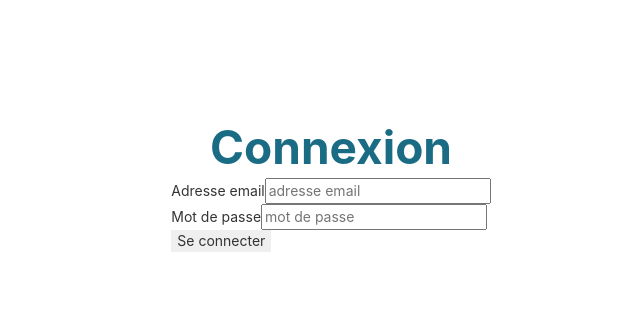
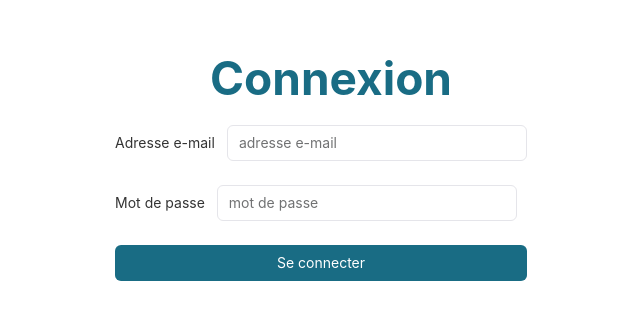
Before and after one commit to j-hazart/demande-conge, a React (Vite) app in the folder frontend/: page / in a window 1280 px wide. Shown: the part 232-552 px from the top of the page, without its empty margins (309-949 px from the left). Built offline with nearby package versions, Linux system fonts and the light colour scheme.

Commit message:
edited login form

```diff
--- a/frontend/src/App.jsx
+++ b/frontend/src/App.jsx
@@ -8,7 +8,7 @@ function App() {
     <div className="App">
       <Routes>
         <Route path="/" element={<Login />} />
-        <Route path="/acceuil" element={<Home />} />
+        <Route path="/accueil" element={<Home />} />
       </Routes>
     </div>
   );
--- a/frontend/src/pages/Login.jsx
+++ b/frontend/src/pages/Login.jsx
@@ -1,51 +1,64 @@
-import { useRef } from "react";
+import { useState } from "react";
 import { useNavigate } from "react-router-dom";
+import { Form, Button } from "rsuite";
 
 function Login() {
   const navigate = useNavigate();
-  const email = useRef();
-  const password = useRef();
+  const [formValue, setFormValue] = useState({
+    email: "",
+    password: "",
+  });
 
-  function handleSubmit(e) {
-    e.preventDefault();
-    if (
-      email.current.value === "boss@mail.fr" &&
-      password.current.value === "boss"
+  function handleSubmit() {
+    if (formValue.email === "boss@mail.fr" && formValue.password === "boss") {
+      navigate(`/accueil?status=patron&id=1`);
+    } else if (
+      formValue.email === "johndoe@mail.fr" &&
+      formValue.password === "doe"
     ) {
-      navigate(`/acceuil?status=patron&id=1`);
-    } else if (
-      email.current.value === "johndoe@mail.fr" &&
-      password.current.value === "doe"
-    ) {
-      navigate(`/acceuil?status=employe&id=2`);
+      navigate(`/accueil?status=employe&id=2`);
     } else {
       console.warn("no matching result");
     }
   }
+
   return (
     <main className="login">
       <h1>Connexion</h1>
-      <form onSubmit={(e) => handleSubmit(e)}>
-        <div className="login-form-group">
-          <label htmlFor="email">Adresse email</label>
-          <input
+      <Form
+        layout="inline"
+        className="login-form"
+        onChange={setFormValue}
+        formValue={formValue}
+      >
+        <Form.Group controlId="email" className="login-form-group">
+          <Form.ControlLabel>Adresse e-mail</Form.ControlLabel>
+          <Form.Control
+            placeholder="adresse e-mail"
+            name="email"
             type="email"
-            name="email"
-            placeholder="adresse email"
-            ref={email}
           />
-        </div>
-        <div className="login-form-group">
-          <label htmlFor="password">Mot de passe</label>
-          <input
+        </Form.Group>
+
+        <Form.Group controlId="password" className="login-form-group">
+          <Form.ControlLabel>Mot de passe</Form.ControlLabel>
+          <Form.Control
+            placeholder="mot de passe"
+            name="password"
             type="password"
-            name="password"
-            placeholder="mot de passe"
-            ref={password}
+            autoComplete="off"
           />
-        </div>
-        <button type="submit">Se connecter</button>
-      </form>
+        </Form.Group>
+
+        <Button
+          className="login-form-btn"
+          onClick={() => {
+            handleSubmit();
+          }}
+        >
+          Se connecter
+        </Button>
+      </Form>
     </main>
   );
 }
```
